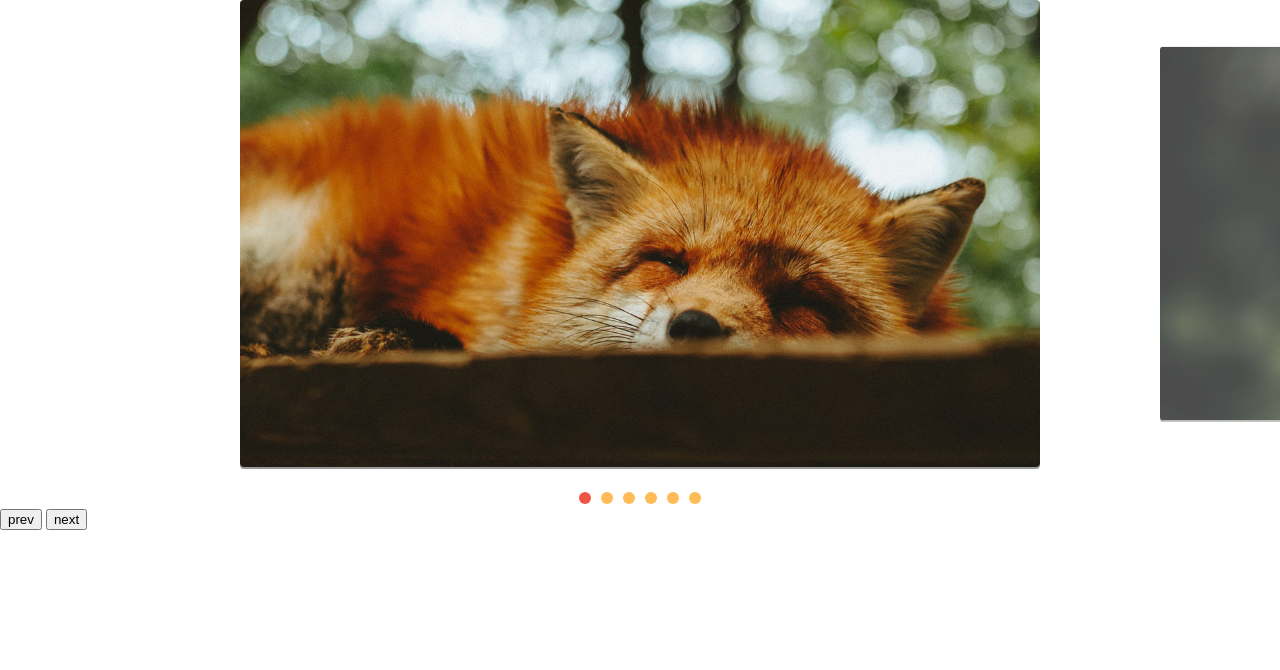
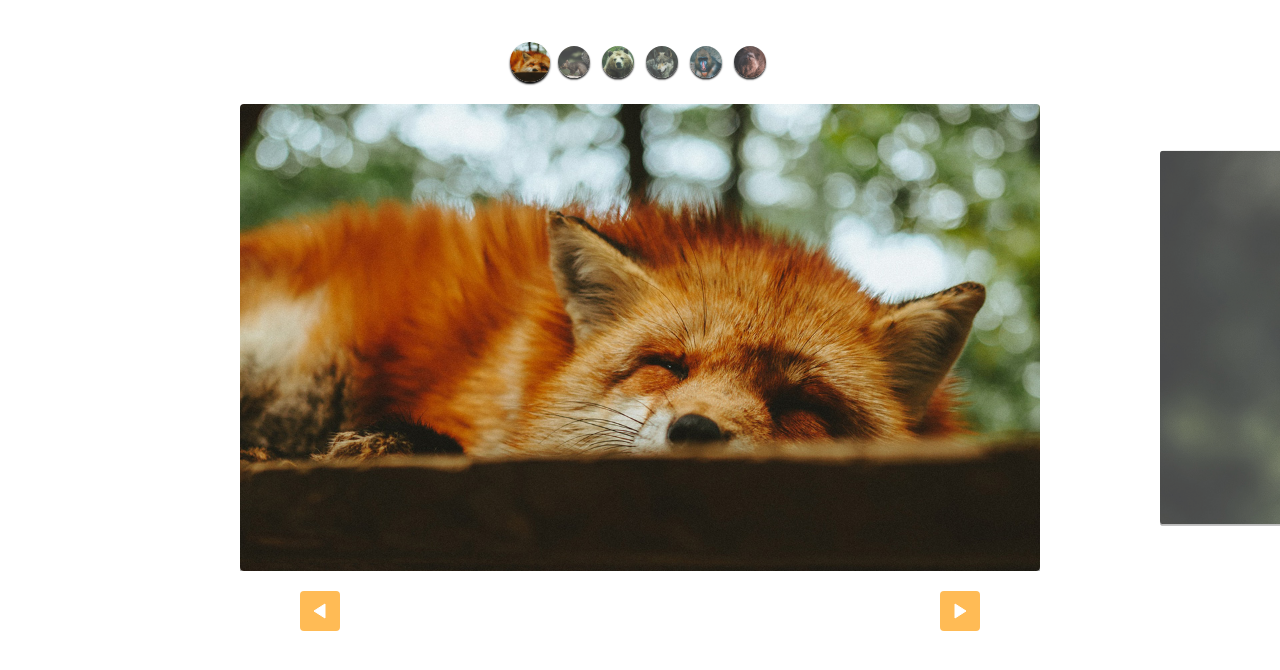
Before and after one commit to matheusleite01/Slide, a plain HTML site: page index.html in a window 1280 px wide. Drawn offline with Linux system fonts and the light colour scheme.

Commit message:
cuustom-controls-estilizado

```diff
--- a/css/style.css
+++ b/css/style.css
@@ -64,3 +64,48 @@ img{
 [data-control="slide"] li.active a, [data-control="slide"] li a:hover{
   background: #e54;
 }
+
+.custom-controls{
+  display: flex;
+  justify-content: center;
+  margin-top: 40px;
+  margin-bottom: 20px;
+  flex-wrap: wrap;
+}
+
+.custom-controls li{
+  opacity: .8;
+  transform: scale(.8);
+  width: 40px;
+  height: 40px;
+  border-radius: 50%;
+  overflow: hidden;
+  margin: 2px;
+  box-shadow: 0 2px 2px rgba(0,0,0.5);
+  transition: .3s;
+}
+
+.custom-controls li.active {
+  opacity: 1;
+  transform: scale(1);
+}
+
+.arrow-nav{
+  display: flex;
+  justify-content: space-around;
+  margin: 20px 0;
+}
+
+.arrow-nav button{
+  cursor: pointer;
+  border: none;
+  border-radius: 4px;
+  color: white;
+  width: 40px;
+  height: 40px;
+  background: #fb5 url('../img/arrow.svg') center center no-repeat;
+}
+
+.arrow-nav button.prev {
+  transform: rotate(-180deg);
+}
--- a/index.html
+++ b/index.html
@@ -8,6 +8,14 @@
   <title>Slide</title>
 </head>
 <body>
+  <ul class="custom-controls">
+    <li><img src="img/foto1-thumb.jpg" alt=""></li>
+    <li><img src="img/foto2-thumb.jpg" alt=""></li>
+    <li><img src="img/foto3-thumb.jpg" alt=""></li>
+    <li><img src="img/foto4-thumb.jpg" alt=""></li>
+    <li><img src="img/foto5-thumb.jpg" alt=""></li>
+    <li><img src="img/foto6-thumb.jpg" alt=""></li>
+  </ul>
   <div class="slide-wrapper">
     <ul class="slide">
       <li><img src="img/foto1.jpg" alt="foto1"></li>
@@ -19,8 +27,8 @@
     </ul>
   </div>
   <div class="arrow-nav">
-    <button class="prev">prev</button>
-    <button class="next">next</button>
+    <button class="prev"></button>
+    <button class="next"></button>
   </div>
   <script type="module" src="js/script.js"></script>
 </body>
--- a/js/script.js
+++ b/js/script.js
@@ -1,8 +1,6 @@
-import {SlideNav} from './slide.js'
+import SlideNav from './slide.js'
 
 const slide = new SlideNav('.slide', '.slide-wrapper');
 slide.Init();
 slide.addArrow('.prev', '.next')
-slide.addControl();
-
-console.log(slide);
+slide.addControl('.custom-controls');
--- a/js/slide.js
+++ b/js/slide.js
@@ -146,7 +146,7 @@ export class Slide {
 
 }
 
-export class SlideNav extends Slide {
+export default class SlideNav extends Slide {
 
   constructor(slide, wrapper) {
     super(slide,wrapper);
```
